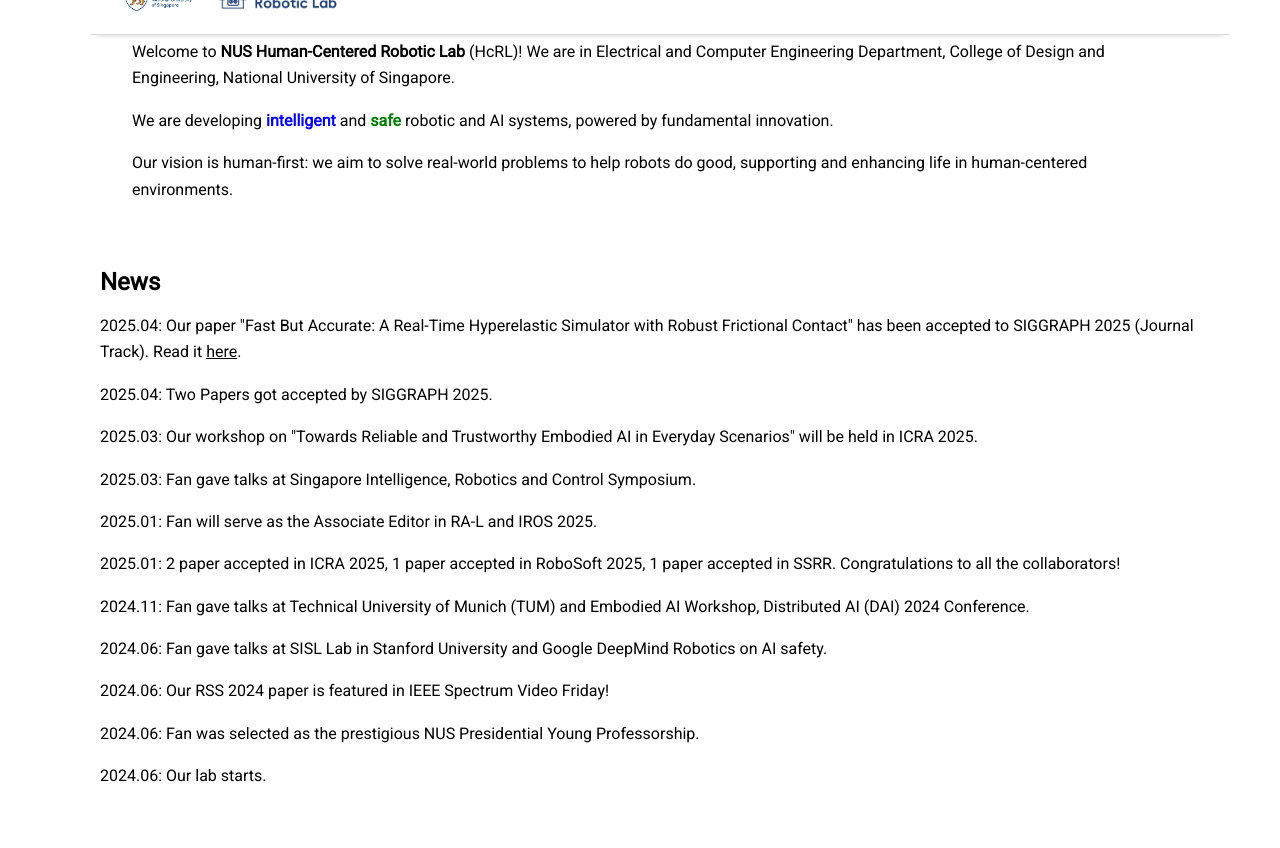
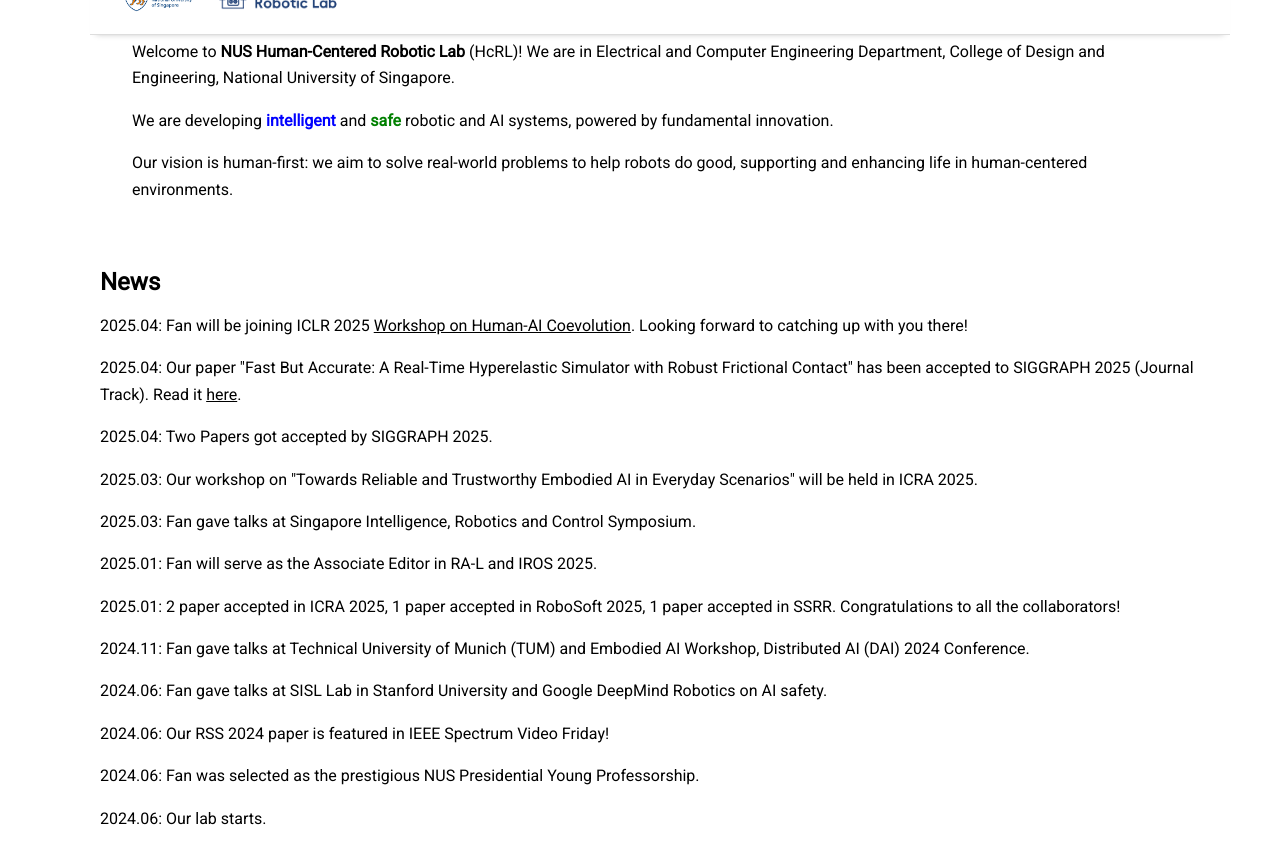
Before and after one commit to NUS-HcRL/nus-hcrl.github.io, a Jekyll site: the page built from index.md, in a window 1280 px wide and 900 px high, scrolled down 773 px, cut to the strip 52-900 px from the top of the window. Built offline with Jekyll 4.4.1, drawn with Linux system fonts in a browser that asks for light colours; nearby versions of some CDN libraries; the list of posts is cut into pages by our own code; before the commit the page ends 1631 px from its top, so only the background shows below that.

Commit message:
Update index.md

```diff
--- a/index.md
+++ b/index.md
@@ -19,6 +19,7 @@ intro_text: >
 news_title: News
 ---
 
+<p>2025.04: Fan will be joining ICLR 2025 <a href="https://sites.google.com/stanford.edu/haic2025/home?authuser=0">Workshop on Human-AI Coevolution</a>. Looking forward to catching up with you there!</p>
 <p>2025.04: Our paper "Fast But Accurate: A Real-Time Hyperelastic Simulator with Robust Frictional Contact" has been accepted to SIGGRAPH 2025 (Journal Track). Read it <a href="https://arxiv.org/abs/2503.15078">here</a>.</p>
 <p>2025.04: Two Papers got accepted by SIGGRAPH 2025.</p>
 <p>2025.03: Our workshop on "Towards Reliable and Trustworthy Embodied AI in Everyday Scenarios" will be held in ICRA 2025.</p>
```
